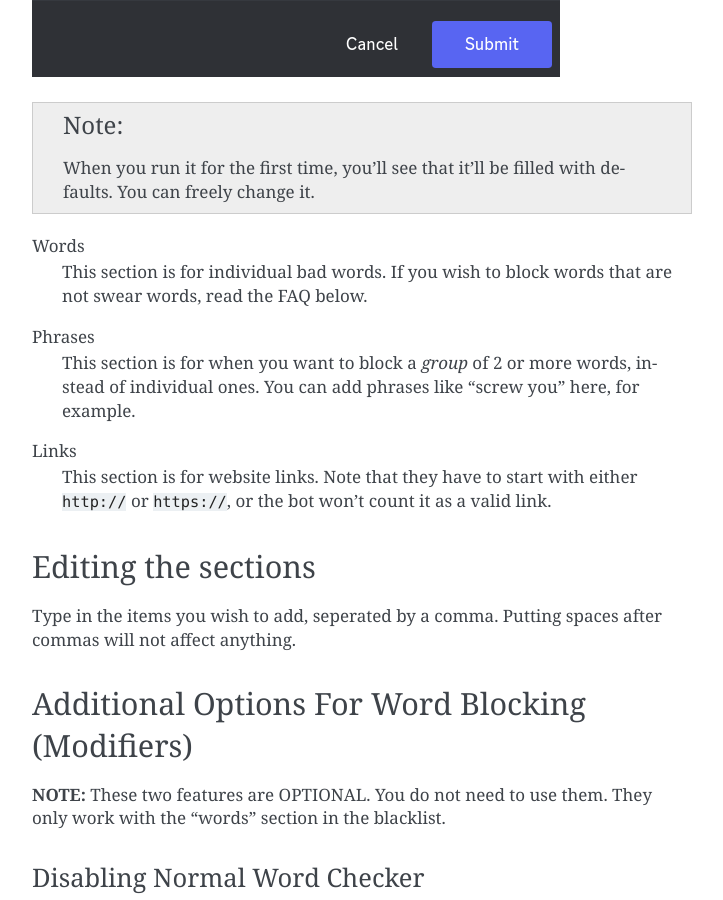
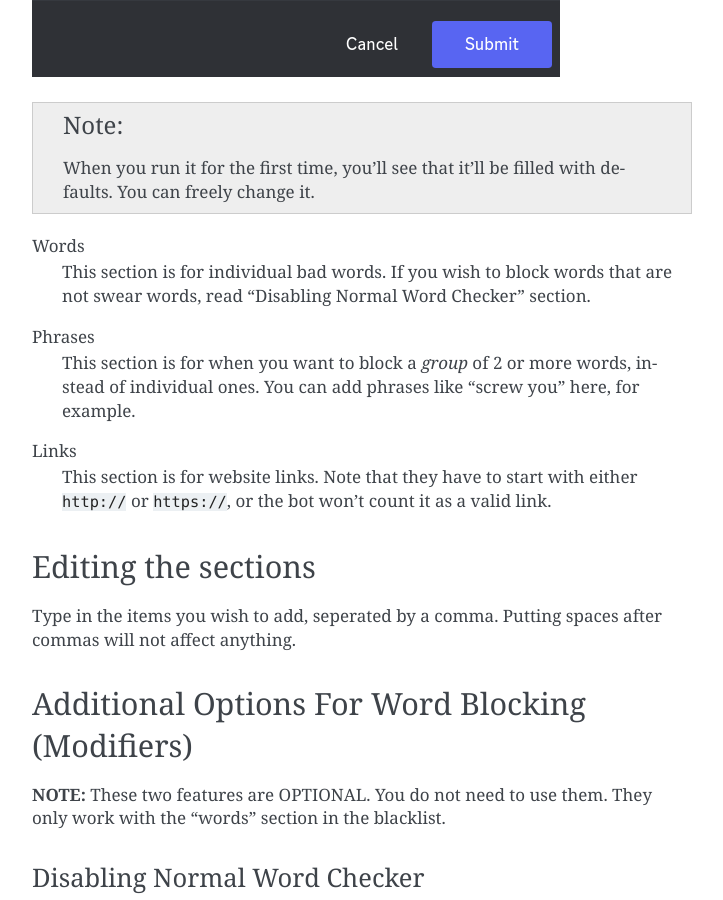
Before and after one commit to TricolorHen061/bwbdocs, a Sphinx documentation site: the page built from docs/blacklisting.rst, in a window 1280 px wide and 900 px high, scrolled down 991 px. Shown: the whole window, without its empty margins (388-1111 px from the left). Built offline with Sphinx 7.4.7, drawn with Linux system fonts in a browser that asks for light colours.

Commit message:
Fixed something

```diff
--- a/docs/blacklisting.rst
+++ b/docs/blacklisting.rst
@@ -20,7 +20,7 @@ To edit your server's blacklist, run the ``/blacklist`` slash command. You'll be
 
 
 Words
-    This section is for individual bad words. If you wish to block words that are not swear words, read the FAQ below.
+    This section is for individual bad words. If you wish to block words that are not swear words, read "Disabling Normal Word Checker" section.
 
 Phrases
     This section is for when you want to block a *group* of 2 or more words, instead of individual ones. You can add phrases like "screw you" here, for example.
```
